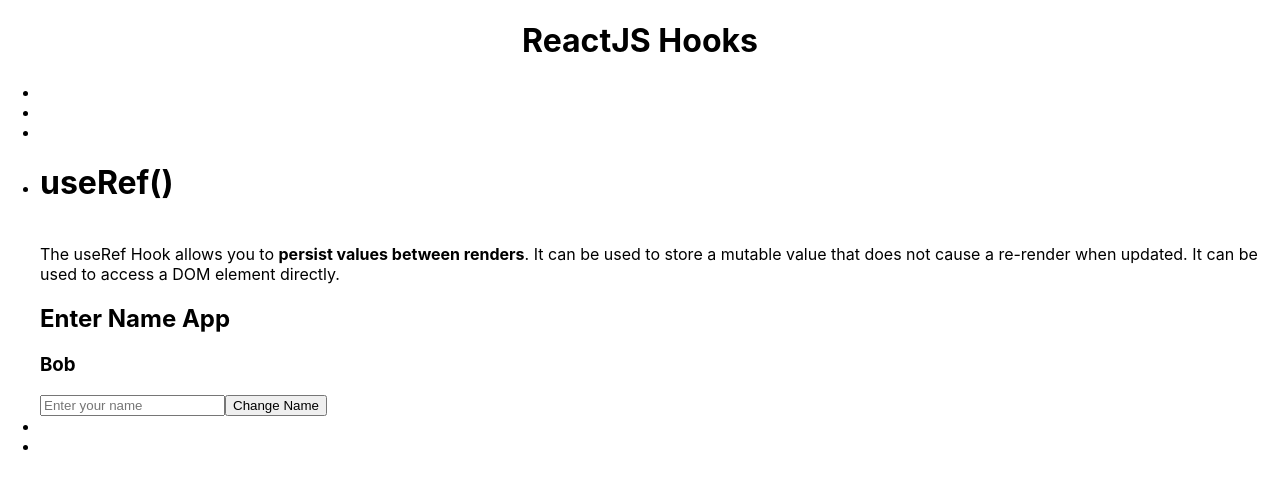
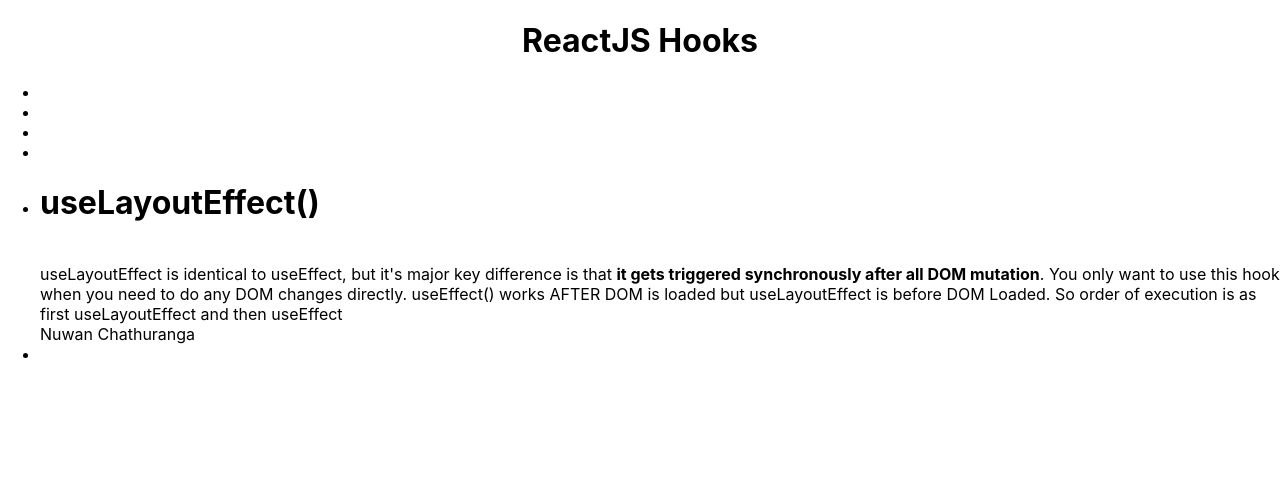
Before and after one commit to nchathu2014/archi-reactjs-final, a React (Create React App) app: page / in a window 1280 px wide. Shown: the top 488 px of the page. Built offline with nearby package versions, Linux system fonts and the light colour scheme.

Commit message:
Completed useLayoutEffect

```diff
--- a/src/App.js
+++ b/src/App.js
@@ -3,6 +3,7 @@
 import UseStateDemo from "./useState/UseStateDemo";
 import UseEffectDemo from "./useEffect/useEffectDemo";
 import UseRefDemo from "./useRef/UseRefDemo";
+import UseLayoutEffect from "./useLayoutEffect/UseLayoutEffect";
 
 function App() {
   return (
@@ -37,15 +38,26 @@
           <UseEffectDemo /> */}
         </li>
         <li>
-          <h1>useRef()</h1>
+          {/*  <h1>useRef()</h1>
           <br />
           The useRef Hook allows you to <b> persist values between renders</b>.
           It can be used to store a mutable value that does not cause a
           re-render when updated. It can be used to access a DOM element
           directly.
-          <UseRefDemo />
+          <UseRefDemo /> */}
         </li>
-        <li></li>
+        <li>
+          <h1>useLayoutEffect()</h1>
+          <br />
+          useLayoutEffect is identical to useEffect, but it's major key
+          difference is that{" "}
+          <b>it gets triggered synchronously after all DOM mutation</b>. You
+          only want to use this hook when you need to do any DOM changes
+          directly. useEffect() works AFTER DOM is loaded but useLayoutEffect is
+          before DOM Loaded. So order of execution is as first useLayoutEffect
+          and then useEffect
+          <UseLayoutEffect />
+        </li>
         <li></li>
       </ul>
     </div>
--- /dev/null
+++ b/src/useLayoutEffect/UseLayoutEffect.js
@@ -0,0 +1,15 @@
+import React, { useEffect, useLayoutEffect, useRef } from "react";
+
+export default function UseLayoutEffect() {
+  const divRef = useRef(null);
+
+  useLayoutEffect(() => {
+    divRef.current.innerHTML = "Nuwan";
+  }, []);
+
+  useEffect(() => {
+    divRef.current.innerHTML = "Nuwan Chathuranga";
+  }, []);
+
+  return <div ref={divRef}></div>;
+}
```
Also changed, not shown: 2 other files (tests, documents, lock files or other folders).
